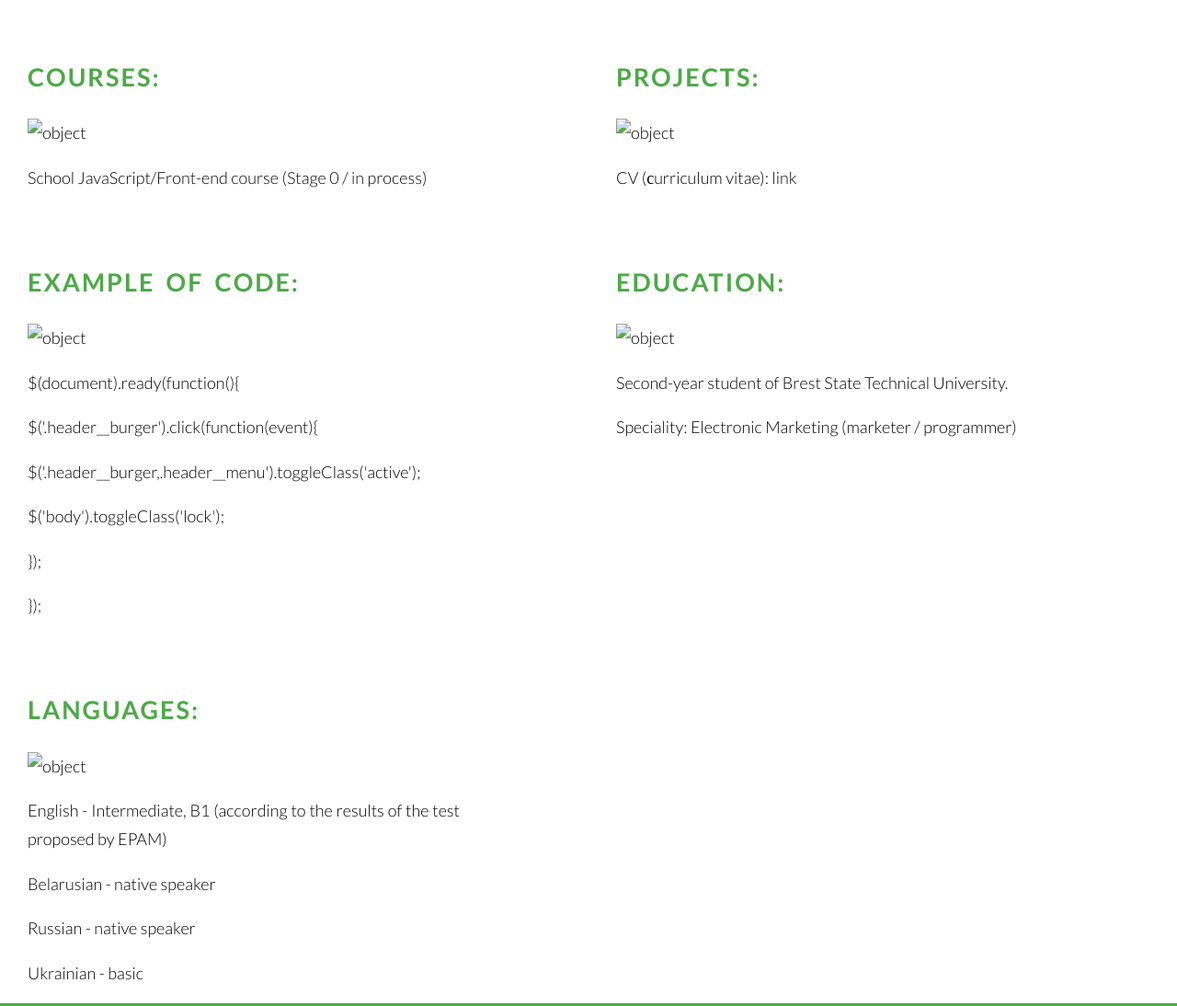
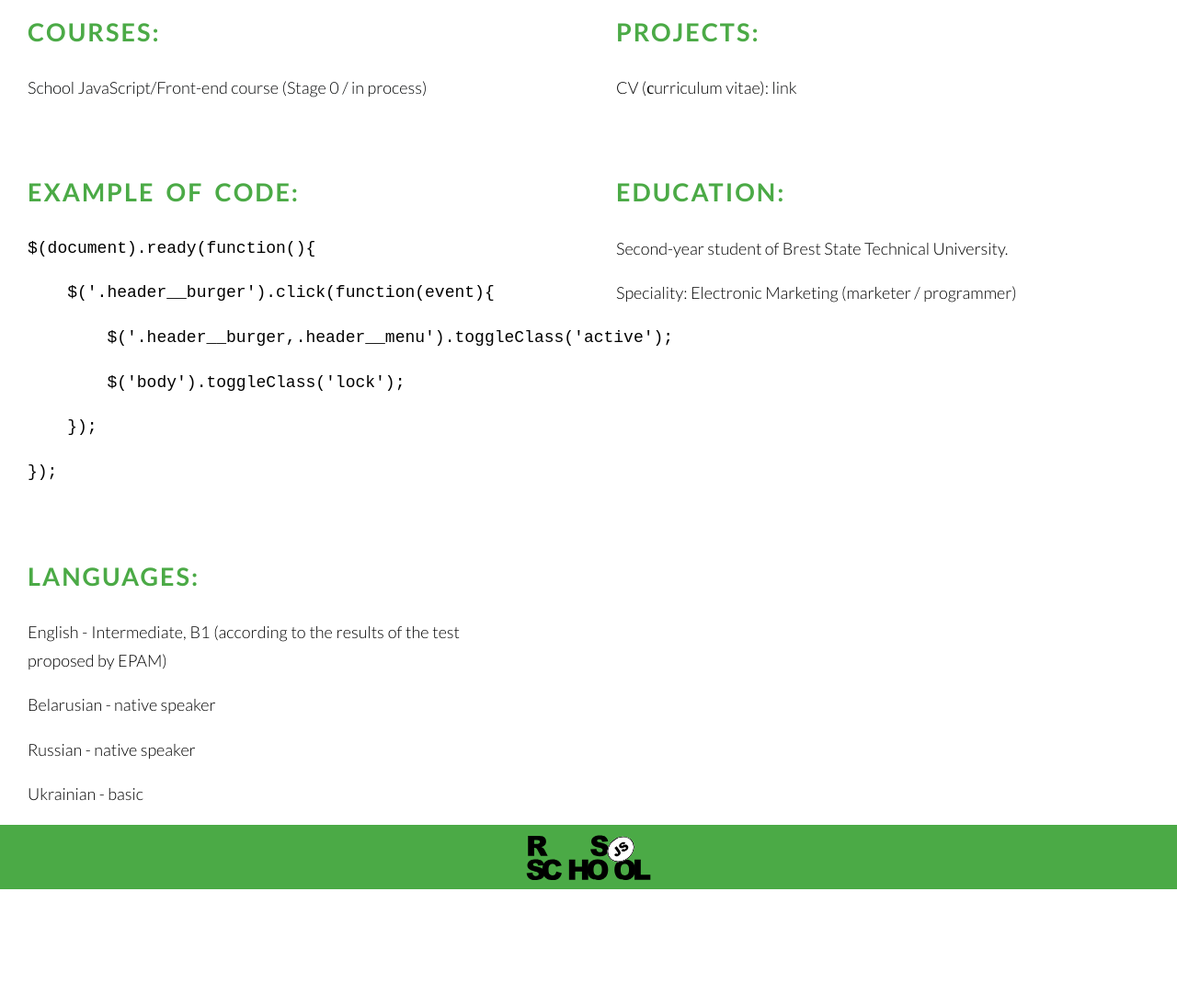
Before and after one commit to mnkushnirchuk/rsschool-cv, a plain HTML site: page index.html in a window 1280 px wide. Shown: the part 1160-2254 px from the top of the page at 92% size. After the commit the page ends 2127 px from the top, so only its background shows below. Drawn offline with Linux system fonts and the light colour scheme.

Commit message:
feat:update html file

```diff
--- a/index.html
+++ b/index.html
@@ -28,7 +28,6 @@
             <div class="container main-container">
                 <section class="section section-contacts" id="contacts">
                     <h2 class="section-title">Contacts:</h2>
-                    <img src="assets/img/object.png" alt="object" class="object">
                     <ul class="list">
                         <li class="list-item"><span>Phone: </span>+375 29 829 78 64</li>
                         <li class="list-item"><span>Email: </span>rita.kushnirchuk@gmail.com</li>
@@ -43,14 +42,12 @@
                 </section>
                 <section class="section" id="summary">
                     <h2 class="section-title">Briefly About Myself:</h2>
-                    <img src="assets/img/object.png" alt="object" class="object">
                     <p>I am a second-year student of BrSTU. Specialty: electronic marketing (qualification: marketing programmer). Previously, I studied graphic design, as a result of which I began to make custom logos. In the first year of university, we studied the basic development of web pages. This sparked interest in me, so I began to study frontend development through online resources. RS School for me is an opportunity to study frontend at a higher level, communicate with new people, gain experience and motivation.</p>
                     <p>I am sure that taking all the stages of the course from RS School, as well as my personal interest and desire, will help me in the future to become a highly qualified Frontend Developer.
                     </p>
                 </section>
                 <section class="section" id="skills">
                     <h2 class="section-title">Skills and Proficiency:</h2>
-                    <img src="assets/img/object.png" alt="object" class="object">
                     <ul class="list">
                         <li class="list-item">C++ (basic)</li>
                         <li class="list-item">HTML5</li>
@@ -61,33 +58,28 @@
                 </section>
                 <section class="section" id="courses">
                     <h2 class="section-title">Courses:</h2>
-                    <img src="assets/img/object.png" alt="object" class="object">
                     <p><a href="https://rs.school/js/">School JavaScript/Front-end course (Stage 0 / in process)</a></p>
                 </section>
                 <section class="section" id="projects">
                     <h2 class="section-title">Projects:</h2>
-                    <img src="assets/img/object.png" alt="object" class="object">
                     <p>CV (сurriculum vitae): <a href="">link</a></p>
                 </section>
                 <section class="section section-code" id="code">
                     <h2 class="section-title">Example of code:</h2>
-                    <img src="assets/img/object.png" alt="object" class="object">
-                    <p>$(document).ready(function(){</p>
-                    <p>$('.header__burger').click(function(event){</p>
-                    <p>$('.header__burger,.header__menu').toggleClass('active');</p>
-                    <p>$('body').toggleClass('lock');</p>
-                    <p>});</p>
-                    <p>});</p>
+                    <p><pre>$(document).ready(function(){</pre></p>
+                    <p><pre>    $('.header__burger').click(function(event){</pre></p>
+                    <p><pre>        $('.header__burger,.header__menu').toggleClass('active');</pre></p>
+                    <p><pre>        $('body').toggleClass('lock');</pre></p>
+                    <p><pre>    });</pre></p>
+                    <p><pre>});</pre></p>
                 </section>
                 <section class="section" id="education">
                     <h2 class="section-title">Education:</h2>
-                    <img src="assets/img/object.png" alt="object" class="object">
                     <p>Second-year student of Brest State Technical University.</p>
                     <p><span>Speciality: </span>Electronic Marketing (marketer / programmer)</p>
                 </section>
                 <section class="section" id="languages">
                     <h2 class="section-title">Languages:</h2>
-                    <img src="assets/img/object.png" alt="object" class="object">
                     <p>English - Intermediate, B1 (according to the results of the test proposed by EPAM)</p>
                     <p>Belarusian - native speaker</p>
                     <p>Russian - native speaker</p>
```
